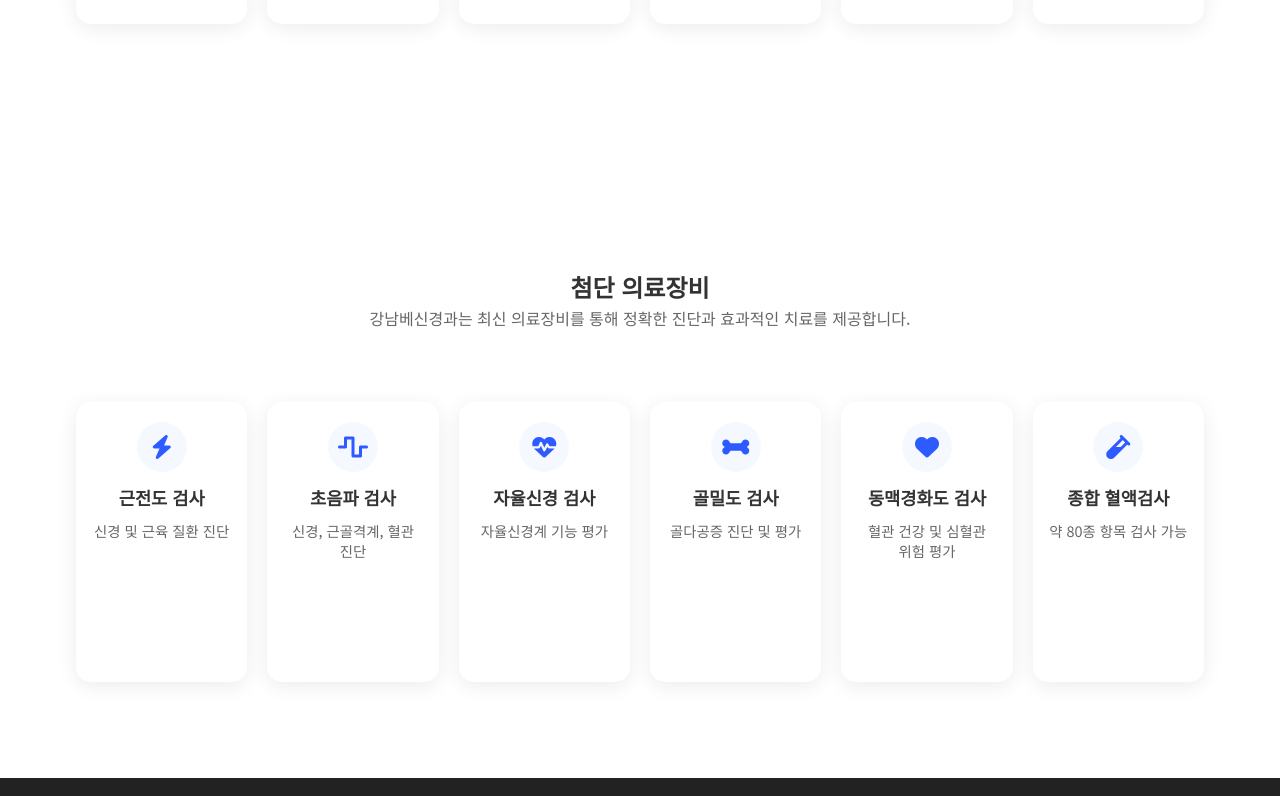
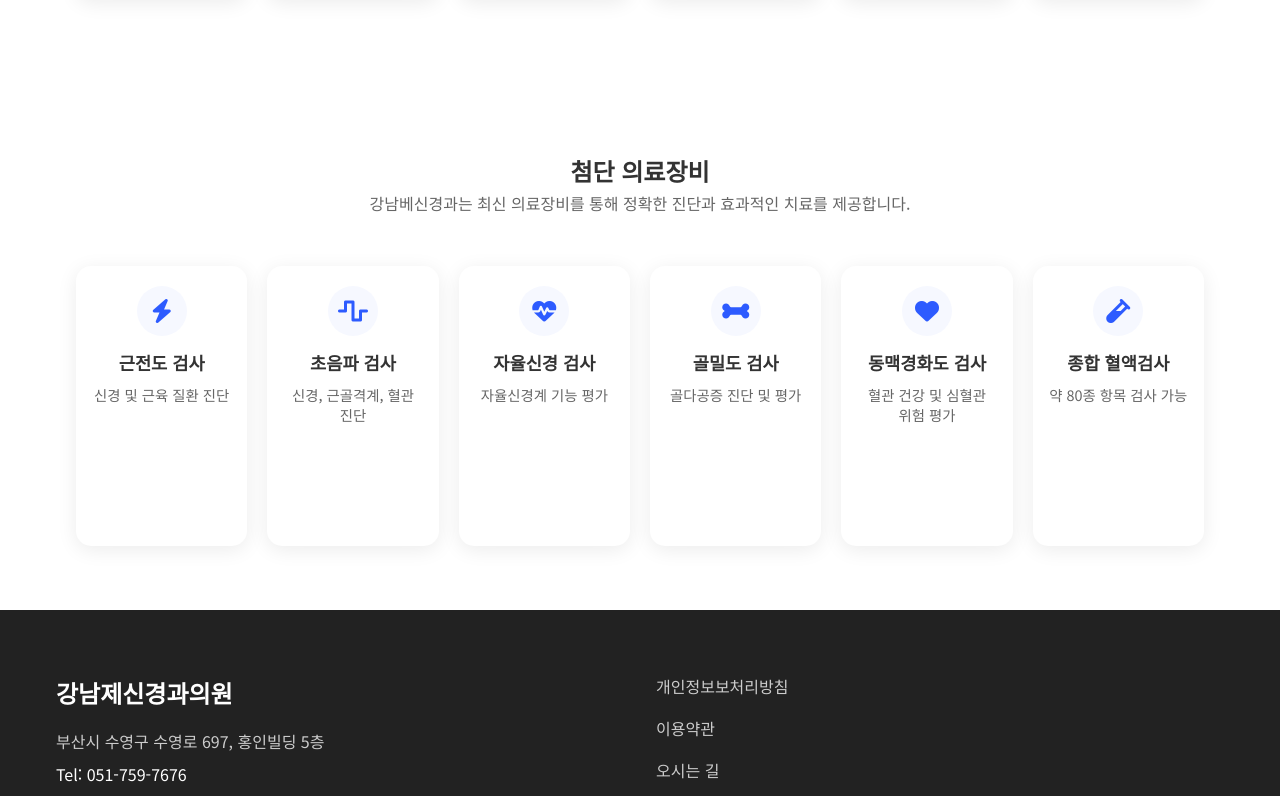
Before and after one commit to krrrrrg/knjneuro, a Next.js app: page /services in a window 1280 px wide. Shown: the part 464-1260 px from the top of the page. Built offline with nearby package versions, Linux system fonts and the light colour scheme.

Commit message:
섹션수정

```diff
--- a/src/app/globals.css
+++ b/src/app/globals.css
@@ -1159,6 +1159,7 @@ a {
   flex-direction: column;
   align-items: center;
   width: 100%;
+  padding: 2rem 0; /* 섹션 간 간격 줄이기 */
 }
 
 .page-content .container {
@@ -1176,6 +1177,11 @@ a {
 
 #services {
   background-color: #ffffff;
+}
+
+#medical-equipment {
+  background-color: #ffffff;
+  padding-top: 0; /* 상단 패딩 제거 */
 }
 
 #doctors {
@@ -3122,7 +3128,7 @@ li {
 .section-description {
   text-align: center;
   max-width: 800px;
-  margin: 0 auto 30px;
+  margin: 0 auto 20px; /* 상단 마진 줄이기 */
   color: #666;
   font-size: 16px;
   line-height: 1.6;
@@ -3132,7 +3138,7 @@ li {
   display: grid;
   grid-template-columns: repeat(6, 1fr); /* PC 전체화면에서 6개 카드를 1행으로 표시 */
   gap: 20px;
-  margin-top: 40px;
+  margin-top: 30px; /* 상단 마진 줄이기 */
   overflow-x: visible;
   padding-bottom: 20px;
   width: 100%;
--- a/src/app/services/page.js
+++ b/src/app/services/page.js
@@ -104,7 +104,6 @@ export default function Services() {
         <section id="services" data-aos="fade-up">
           <div className="container">
             <br />
-            <br />
             <h2>진료과목</h2>
             <div className="service-grid">
               <div
@@ -194,7 +193,6 @@ export default function Services() {
         {/* 의료장비 섹션 추가 */}
         <section id="medical-equipment" data-aos="fade-up">
           <div className="container">
-            <br />
             <br />
             <h2>첨단 의료장비</h2>
             <p className="section-description">
```
